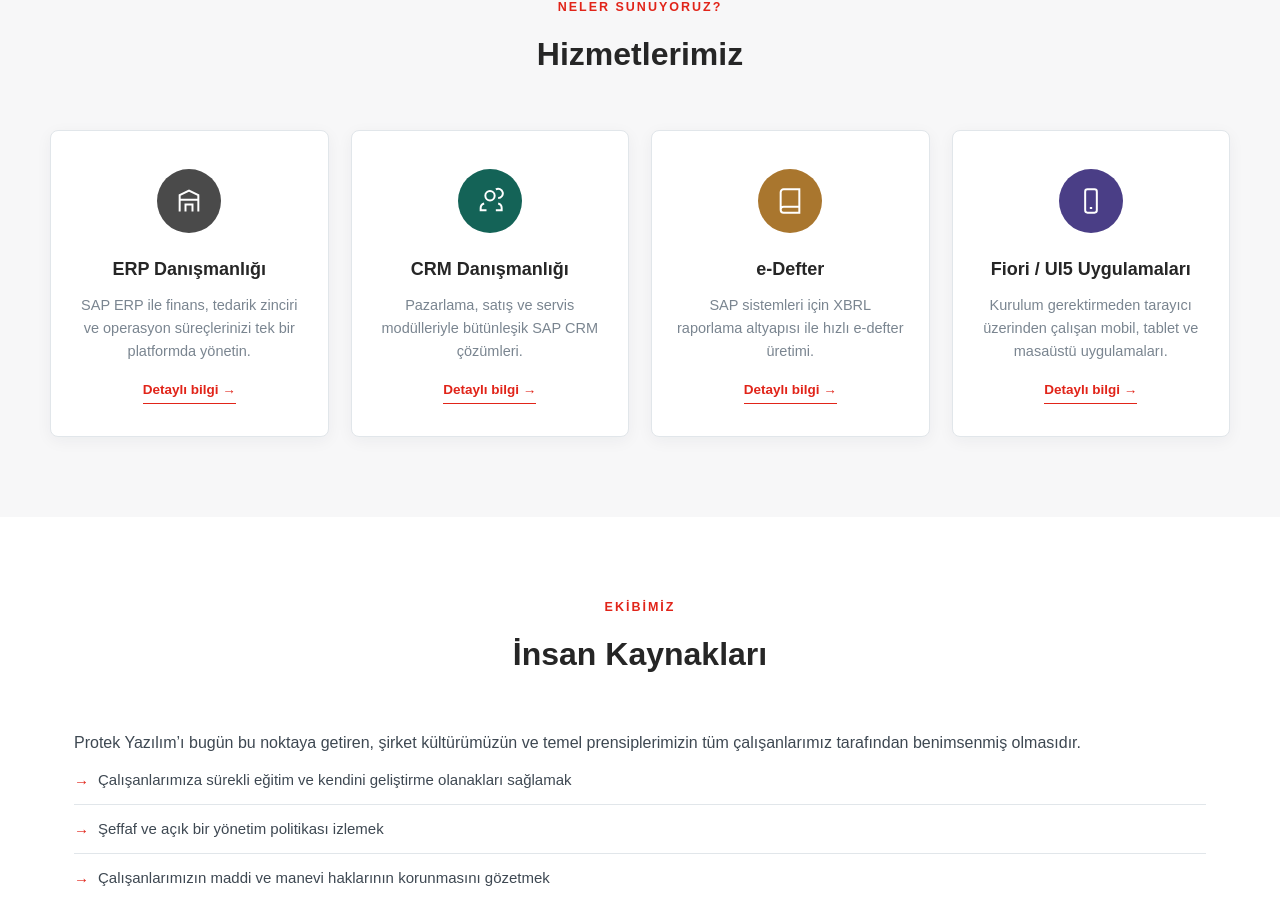
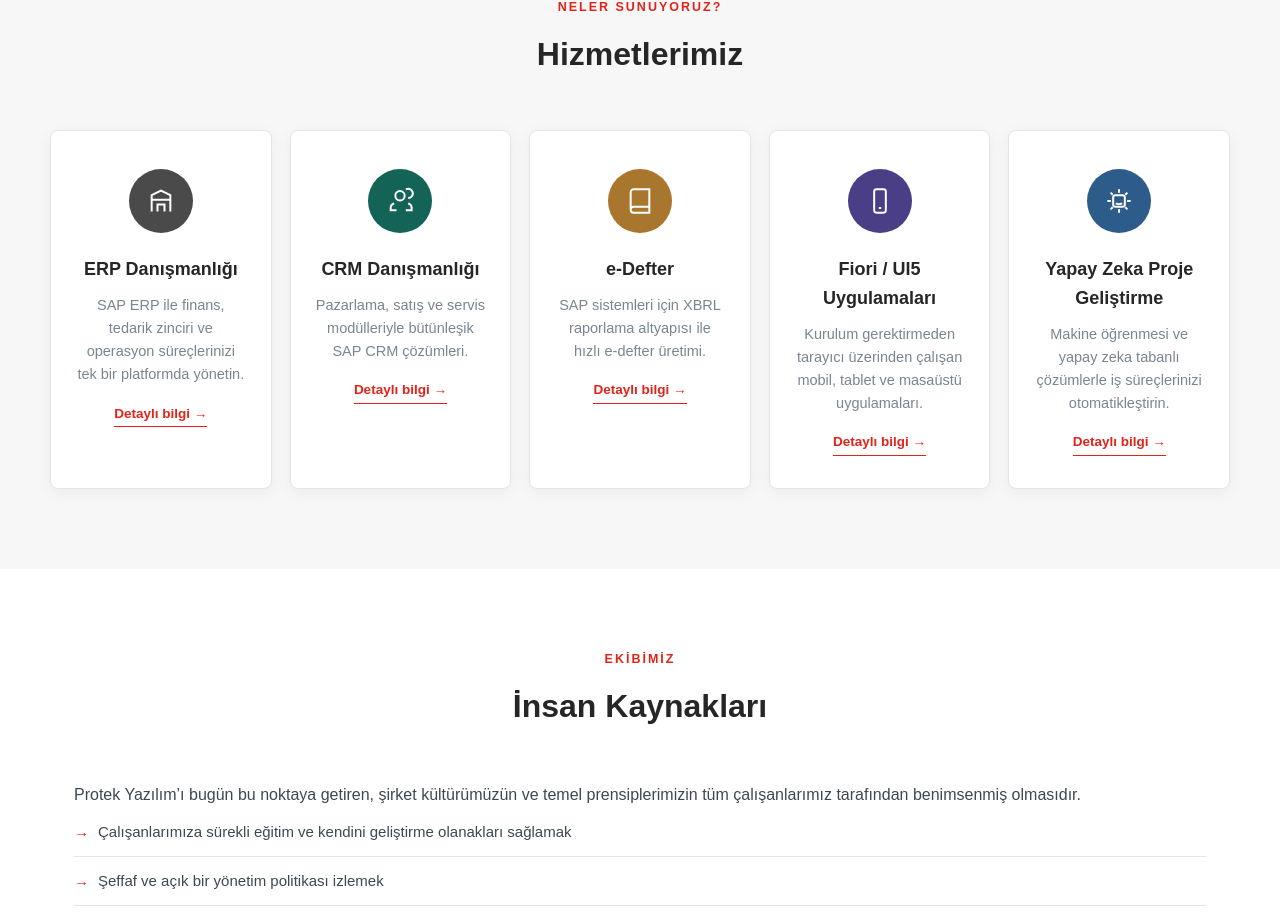
Before and after one commit to irmakoflu/proteksistem-react, a React (Create React App) app: page /#/ in a window 1280 px wide. Shown: the part 2460-3382 px from the top of the page. Built offline with nearby package versions, Linux system fonts and the light colour scheme.

Commit message:
hizmetlere yapayzeka eklemesi

```diff
--- a/src/App.css
+++ b/src/App.css
@@ -188,7 +188,7 @@ footer {
 }
   .grid{
     max-width:1180px;margin:0 auto;display:grid;
-    grid-template-columns:repeat(4,1fr);gap:22px;
+    grid-template-columns:repeat(5,1fr);gap:18px;
   }
  .card{
   background:#fff;
@@ -201,8 +201,14 @@ footer {
   cursor:pointer;
 }
 
-@media (max-width: 980px){
+@media (max-width: 1150px){
+  .grid{grid-template-columns:repeat(3,1fr);}
+}
+@media (max-width: 700px){
   .grid{grid-template-columns:repeat(2,1fr);}
+}
+@media (max-width: 480px){
+  .grid{grid-template-columns:1fr;}
 }
 .card:hover{
   transform:translateY(-6px);
@@ -224,6 +230,7 @@ footer {
 .card.c-ui5 .icon{background:#4A3E86;}
 .card.c-ik .icon{background:#96472F;}
 .card.c-contact .icon{background:#1F6699;}
+.card.c-yapayzeka .icon{background:#2E5C8A;}
 
 .card h3{font-size:18px;color:var(--ink);margin-bottom:10px;font-weight:600;}
 .card p{font-size:14.5px;color:var(--text-light);line-height:1.6;}
@@ -231,6 +238,7 @@ footer {
   display:inline-block;margin-top:16px;font-size:13.5px;font-weight:600;
   color:var(--brass);border-bottom:1px solid var(--brass);padding-bottom:2px;
 }
+
   section.block{padding:80px 24px;}
   .block .wrap{max-width:1180px;}
   .about{background:var(--paper);}
@@ -569,7 +577,6 @@ footer {
     padding: 12px 0;
   }
   .about-grid,.contact-grid{grid-template-columns:1fr;}
-  .grid{grid-template-columns:1fr;}
   .hero h1{font-size:32px;}
   .services{margin-top:-40px;}
 
--- a/src/components/Header.js
+++ b/src/components/Header.js
@@ -166,6 +166,7 @@ function Header({ lang, setLang }) {
                   <Link to="/hizmetlerimiz/crm" onClick={() => handleNavClick()}>{t('services.crm.title')}</Link>
                   <Link to="/hizmetlerimiz/edefter" onClick={() => handleNavClick()}>{t('services.edefter.title')}</Link>
                   <Link to="/hizmetlerimiz/ui5" onClick={() => handleNavClick()}>{t('services.ui5.title')}</Link>
+                    <Link to="/hizmetlerimiz/yapayzeka" onClick={() => handleNavClick()}>{t('services.yapayzeka.title')}</Link>
                 </div>
               </li>
               <li>
--- a/src/data/servicesData.js
+++ b/src/data/servicesData.js
@@ -3,12 +3,20 @@ import erpBg from '../assets/services/erp.jpg';
 import crmBg from '../assets/services/crm.jpg';
 import edefterBg from '../assets/services/e-defter.jpg';
 import sapBg from '../assets/services/sap.jpg';
+import yapayzekaBg from '../assets/services/yapayzeka.jpg';
 
 const servicesData = {
   erp:     { color: '#1C3450', image: erpBg,     icon: '<svg viewBox="0 0 24 24" fill="none" strokeWidth="1.7"><path d="M4 21V7l8-4 8 4v14M9 21v-6h6v6M4 11h16"/></svg>', email: 'bilgi@proteksistem.com' },
   crm:     { color: '#146357', image: crmBg,     icon: '<svg viewBox="0 0 24 24" fill="none" strokeWidth="1.7"><path d="M17 20h5v-2a4 4 0 00-3-3.87M9 20H4v-2a4 4 0 013-3.87m5-2.63a4 4 0 100-8 4 4 0 000 8zm7-2a4 4 0 10-2-7.47"/></svg>', email: 'bilgi@proteksistem.com' },
   edefter: { color: '#A9762E', image: edefterBg, icon: '<svg viewBox="0 0 24 24" fill="none" strokeWidth="1.7"><path d="M4 19.5A2.5 2.5 0 016.5 17H20M4 4.5A2.5 2.5 0 016.5 2H20v20H6.5A2.5 2.5 0 014 19.5v-15z"/></svg>', email: 'edefter@proteksistem.com' },
   ui5:     { color: '#4A3E86', image: sapBg,     icon: '<svg viewBox="0 0 24 24" fill="none" strokeWidth="1.7"><rect x="7" y="2" width="10" height="20" rx="2"/><path d="M11 18h2"/></svg>', email: 'bilgi@proteksistem.com' },
+  yapayzeka: {
+    color: '#1B2A47',
+    image: yapayzekaBg,
+    imagePosition: 'center center',
+    icon: '<svg viewBox="0 0 24 24" fill="none" strokeWidth="1.7"><rect x="7" y="7" width="10" height="10" rx="2"/><path d="M12 2v3M12 19v3M2 12h3M19 12h3M4.8 4.8l1.8 1.8M17.4 17.4l1.8 1.8M4.8 19.2l1.8-1.8M17.4 6.6l1.8-1.8"/><circle cx="9.7" cy="9.7" r="0.9" fill="currentColor" stroke="none"/><circle cx="14.3" cy="9.7" r="0.9" fill="currentColor" stroke="none"/><path d="M9.3 14c1.2 1 4.2 1 5.4 0"/></svg>',
+    email: 'bilgi@proteksistem.com',
+  },
   ik:      { color: '#96472F', image: ikBg,      icon: '<svg viewBox="0 0 24 24" fill="none" strokeWidth="1.7"><circle cx="12" cy="8" r="4"/><path d="M4 21v-1a8 8 0 0116 0v1"/></svg>', email: 'bilgi@proteksistem.com' },
 };
 
--- a/src/i18n/en.js
+++ b/src/i18n/en.js
@@ -126,6 +126,17 @@ const en = {
         'Ensuring the protection of our employees’ material and moral rights',
       ],
     },
+    yapayzeka: {
+      title: 'AI Project Development',
+      cardDesc: 'Automate your business processes with machine learning and AI-based solutions.',
+      body: 'We develop end-to-end projects using AI technologies such as machine learning, natural language processing and recommendation systems to make your business processes more efficient. We design custom models tailored to your needs and integrate them into your existing systems.',
+      features: [
+        'Process automation and intelligent decision support systems',
+        'Machine learning-based prediction and optimization models',
+        'Natural language processing and smart document/analysis solutions',
+        'AI modules integrated into your existing SAP and business systems',
+      ],
+    },
   },
   contactCard: {
     title: 'Get in Touch',
--- a/src/i18n/tr.js
+++ b/src/i18n/tr.js
@@ -125,6 +125,17 @@ const tr = {
         'Çalışanlarımızın maddi ve manevi haklarının korunmasını gözetmek',
       ],
     },
+    yapayzeka: {
+      title: 'Yapay Zeka Proje Geliştirme',
+      cardDesc: 'Makine öğrenmesi ve yapay zeka tabanlı çözümlerle iş süreçlerinizi otomatikleştirin.',
+      body: 'İş süreçlerinizi verimli hale getirmek için makine öğrenmesi, doğal dil işleme ve öneri sistemleri gibi yapay zeka teknolojilerini kullanan uçtan uca projeler geliştiriyoruz. İhtiyaçlarınıza özel modeller tasarlıyor, mevcut sistemlerinize entegre ediyoruz.',
+      features: [
+        'Süreç otomasyonu ve akıllı karar destek sistemleri',
+        'Makine öğrenmesi tabanlı tahmin ve optimizasyon modelleri',
+        'Doğal dil işleme ve akıllı doküman/analiz çözümleri',
+        'Mevcut SAP ve iş sistemlerinize entegre yapay zeka modülleri',
+      ],
+    },
   },
   contactCard: {
     title: 'Bize Ulaşın',
--- a/src/pages/Home.js
+++ b/src/pages/Home.js
@@ -41,6 +41,7 @@ function Home({ lang }) {
     markAppNav();
     navigate(`/hizmetlerimiz/${key}`);
   };
+
   const goToContact = () => {
     markAppNav();
     navigate('/iletisim');
@@ -153,6 +154,21 @@ function Home({ lang }) {
             <span className="more">{t('common.learnMore')}</span>
           </div>
 
+          <div className="card c-yapayzeka" onClick={() => goToService('yapayzeka')}>
+            <div className="icon">
+              <svg viewBox="0 0 24 24" fill="none" strokeWidth="1.7">
+                <rect x="7" y="7" width="10" height="10" rx="2" />
+                <path d="M12 2v3M12 19v3M2 12h3M19 12h3M4.8 4.8l1.8 1.8M17.4 17.4l1.8 1.8M4.8 19.2l1.8-1.8M17.4 6.6l1.8-1.8" />
+                <circle cx="9.7" cy="9.7" r="0.9" fill="currentColor" stroke="none" />
+                <circle cx="14.3" cy="9.7" r="0.9" fill="currentColor" stroke="none" />
+                <path d="M9.3 14c1.2 1 4.2 1 5.4 0" />
+              </svg>
+            </div>
+            <h3>{t('services.yapayzeka.title')}</h3>
+            <p>{t('services.yapayzeka.cardDesc')}</p>
+            <span className="more">{t('common.learnMore')}</span>
+          </div>
+
         </div>
       </div>
 
--- a/src/pages/ServiceDetail.js
+++ b/src/pages/ServiceDetail.js
@@ -37,6 +37,7 @@ function ServiceDetail({ lang }) {
         style={{
           backgroundImage: meta.image ? `url(${meta.image})` : 'none',
           backgroundColor: meta.image ? '#0F1E33' : meta.color,
+          backgroundPosition: meta.imagePosition || 'center 55%',
         }}
       >
         {meta.image && <div className="service-detail-hero-overlay"></div>}
--- a/src/pages/Services.js
+++ b/src/pages/Services.js
@@ -4,6 +4,41 @@ import { markAppNav } from '../utils/navHelpers';
 import { useTranslation } from '../i18n';
 import BackButton from '../components/BackButton';
 import servicesData from '../data/servicesData';
+
+const SERVICE_KEYS = ['erp', 'crm', 'edefter', 'ui5', 'yapayzeka'];
+
+const ICONS = {
+  erp: (
+    <svg viewBox="0 0 24 24" fill="none" strokeWidth="1.7">
+      <path d="M4 21V7l8-4 8 4v14M9 21v-6h6v6M4 11h16" />
+    </svg>
+  ),
+  crm: (
+    <svg viewBox="0 0 24 24" fill="none" strokeWidth="1.7">
+      <path d="M17 20h5v-2a4 4 0 00-3-3.87M9 20H4v-2a4 4 0 013-3.87m5-2.63a4 4 0 100-8 4 4 0 000 8zm7-2a4 4 0 10-2-7.47" />
+    </svg>
+  ),
+  edefter: (
+    <svg viewBox="0 0 24 24" fill="none" strokeWidth="1.7">
+      <path d="M4 19.5A2.5 2.5 0 016.5 17H20M4 4.5A2.5 2.5 0 016.5 2H20v20H6.5A2.5 2.5 0 014 19.5v-15z" />
+    </svg>
+  ),
+  ui5: (
+    <svg viewBox="0 0 24 24" fill="none" strokeWidth="1.7">
+      <rect x="7" y="2" width="10" height="20" rx="2" />
+      <path d="M11 18h2" />
+    </svg>
+  ),
+  yapayzeka: (
+    <svg viewBox="0 0 24 24" fill="none" strokeWidth="1.7">
+      <rect x="7" y="7" width="10" height="10" rx="2" />
+      <path d="M12 2v3M12 19v3M2 12h3M19 12h3M4.8 4.8l1.8 1.8M17.4 17.4l1.8 1.8M4.8 19.2l1.8-1.8M17.4 6.6l1.8-1.8" />
+      <circle cx="9.7" cy="9.7" r="0.9" fill="currentColor" stroke="none" />
+      <circle cx="14.3" cy="9.7" r="0.9" fill="currentColor" stroke="none" />
+      <path d="M9.3 14c1.2 1 4.2 1 5.4 0" />
+    </svg>
+  ),
+};
 
 function Services({ lang }) {
   const navigate = useNavigate();
@@ -13,7 +48,8 @@ function Services({ lang }) {
     markAppNav();
     navigate(`/hizmetlerimiz/${key}`);
   };
-useEffect(() => {
+
+  useEffect(() => {
     Object.values(servicesData).forEach((meta) => {
       if (meta.image) {
         const img = new Image();
@@ -24,44 +60,25 @@ useEffect(() => {
 
   return (
     <div className="services-page">
-      <BackButton lang={lang}/>
+      <BackButton lang={lang} />
       <div className="services" id="services">
         <div className="services-heading">
           <span className="services-kicker">{t('home.whatWeOffer')}</span>
           <h2>{t('home.ourServices')}</h2>
         </div>
         <div className="grid">
-
-          <div className="card c-erp" onClick={() => goToService('erp')}>
-            <div className="icon"><svg viewBox="0 0 24 24" fill="none" strokeWidth="1.7"><path d="M4 21V7l8-4 8 4v14M9 21v-6h6v6M4 11h16"/></svg></div>
-            <h3>{t('services.erp.title')}</h3>
-            <p>{t('services.erp.cardDesc')}</p>
-            <span className="more">{t('common.learnMore')}</span>
-          </div>
-
-          <div className="card c-crm" onClick={() => goToService('crm')}>
-            <div className="icon"><svg viewBox="0 0 24 24" fill="none" strokeWidth="1.7"><path d="M17 20h5v-2a4 4 0 00-3-3.87M9 20H4v-2a4 4 0 013-3.87m5-2.63a4 4 0 100-8 4 4 0 000 8zm7-2a4 4 0 10-2-7.47"/></svg></div>
-            <h3>{t('services.crm.title')}</h3>
-            <p>{t('services.crm.cardDesc')}</p>
-            <span className="more">{t('common.learnMore')}</span>
-          </div>
-
-          <div className="card c-edefter" onClick={() => goToService('edefter')}>
-            <div className="icon"><svg viewBox="0 0 24 24" fill="none" strokeWidth="1.7"><path d="M4 19.5A2.5 2.5 0 016.5 17H20M4 4.5A2.5 2.5 0 016.5 2H20v20H6.5A2.5 2.5 0 014 19.5v-15z"/></svg></div>
-            <h3>{t('services.edefter.title')}</h3>
-            <p>{t('services.edefter.cardDesc')}</p>
-            <span className="more">{t('common.learnMore')}</span>
-          </div>
-
-          <div className="card c-ui5" onClick={() => goToService('ui5')}>
-            <div className="icon"><svg viewBox="0 0 24 24" fill="none" strokeWidth="1.7"><rect x="7" y="2" width="10" height="20" rx="2"/><path d="M11 18h2"/></svg></div>
-            <h3>{t('services.ui5.title')}</h3>
-            <p>{t('services.ui5.cardDesc')}</p>
-            <span className="more">{t('common.learnMore')}</span>
-          </div>
-
-
-
+          {SERVICE_KEYS.map((key) => (
+            <div
+              key={key}
+              className={`card c-${key}`}
+              onClick={() => goToService(key)}
+            >
+              <div className="icon">{ICONS[key]}</div>
+              <h3>{t(`services.${key}.title`)}</h3>
+              <p>{t(`services.${key}.cardDesc`)}</p>
+              <span className="more">{t('common.learnMore')}</span>
+            </div>
+          ))}
         </div>
       </div>
     </div>
```
Also changed, not shown: src/assets/services/yapayzeka.jpg (added).
